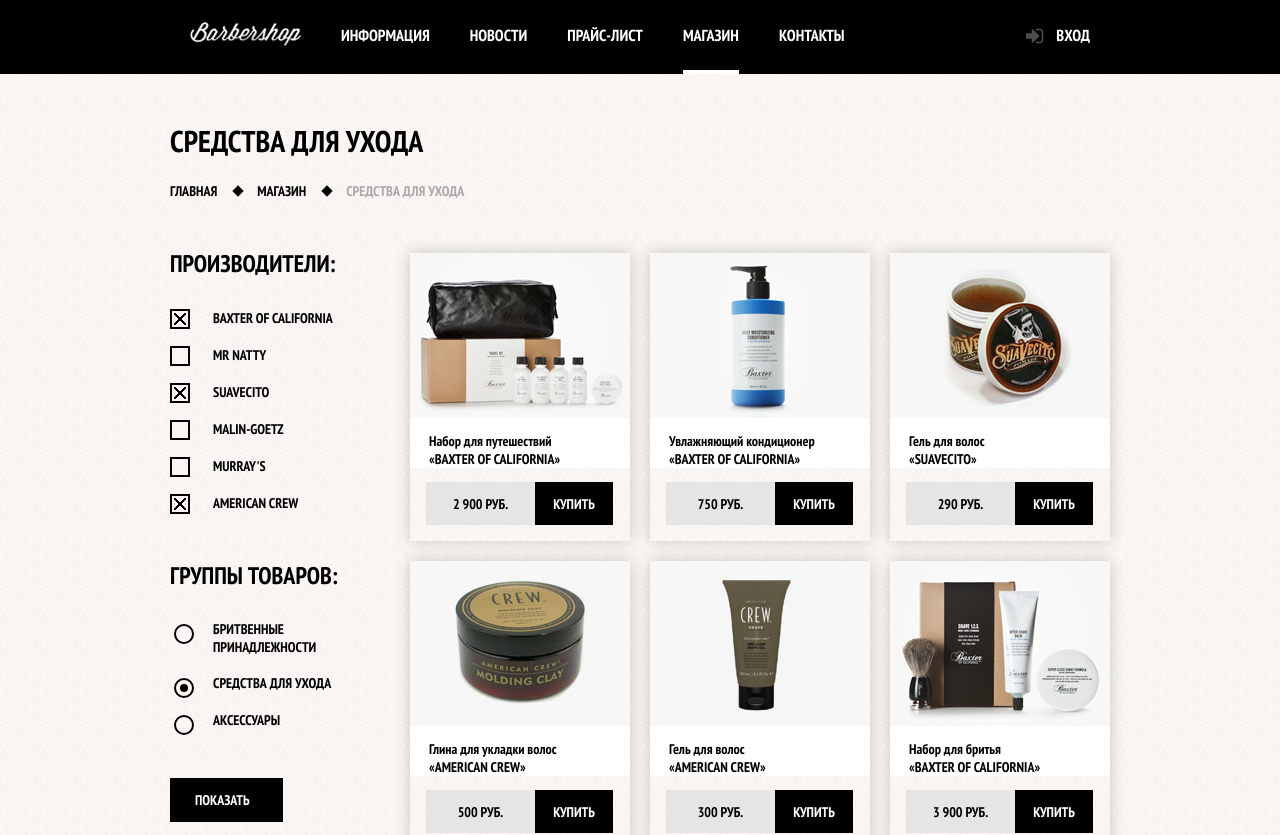
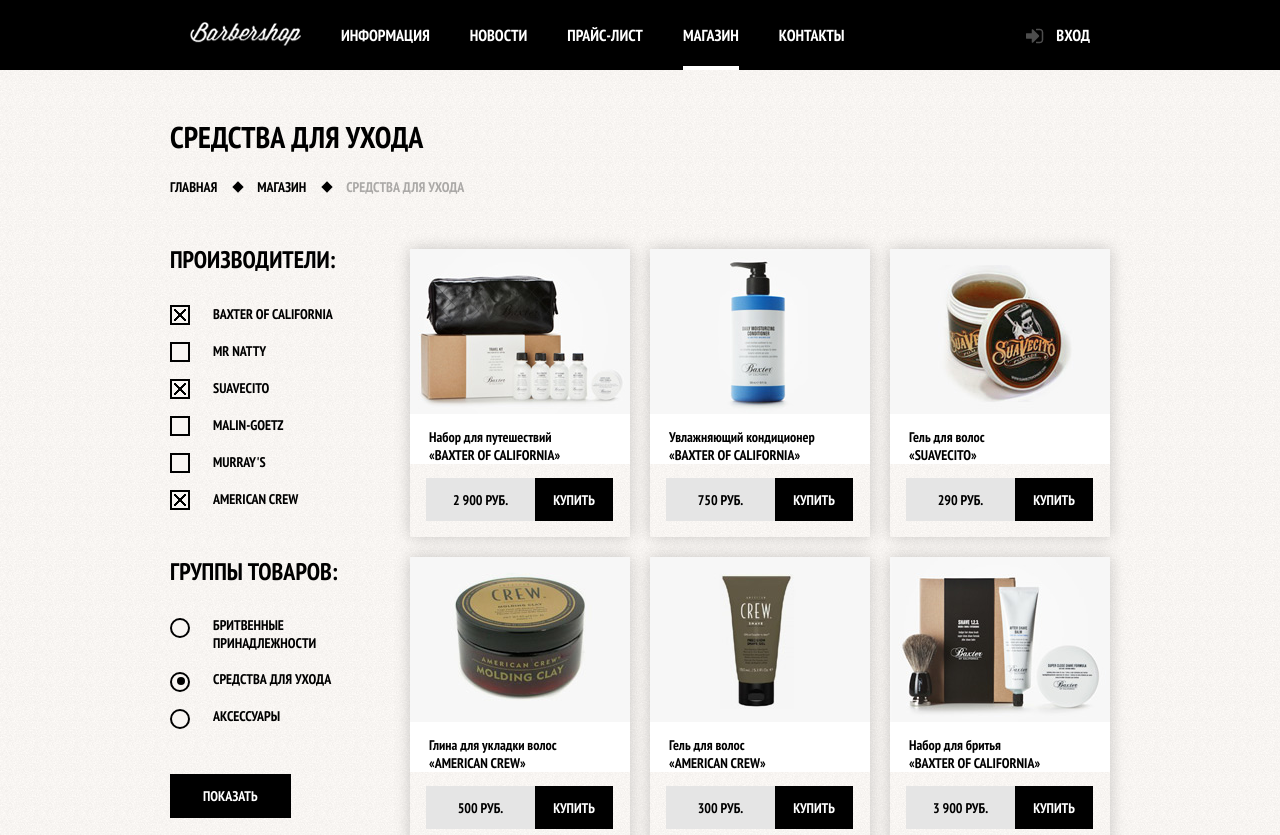
Before and after one commit to OkBand/136498-barbershop, a plain HTML site: page shop.html in a window 1280 px wide. Shown: the top 835 px of the page. Drawn offline with Linux system fonts and the light colour scheme.

Commit message:
CSS was corrected

```diff
--- a/css/style.css
+++ b/css/style.css
@@ -113,13 +113,23 @@
 	background: #242424;
 }
 
-.main-navigation .current{
-	display: block;
-	width: 56px;
-	padding: 25px 0;
-	margin: 0 20px;
-	color: #ffffff;
-	border-bottom: 4px solid #FFFFFF;
+.main-navigation .current {
+	position: relative;
+	background-color: none;
+}
+
+.main-navigation .current::after{
+	content: "";
+	position: absolute;
+	right: 20px;
+	bottom: 0;
+	left: 20px;
+	height: 4px;
+	background-color: #ffffff;
+}
+
+.main-navigation .current a:hover {
+	background: none;
 }
 
 .user-block {
@@ -485,6 +495,7 @@
 	display: inline-block;
 	padding-left: 43px;
 	vertical-align: middle;
+	text-align: left;
 	font-size: 14px;
 	line-height: 18px;
 	cursor: pointer;
@@ -516,8 +527,8 @@
 .shop-form input[type="radio"] + label::before {
 	content: "";
 	position: absolute;
-	top: 4px;
-	left: 4px;
+	top: 2px;
+	left: 0px;
 	width: 16px;
 	height: 16px;
 	border: 2px solid #000000;
@@ -528,16 +539,16 @@
 .shop-form input[type="radio"]:checked + label::after{
 	content: "";
 	position: absolute;
-	top: 10px;
-	left: 10px;
+	top: 7.5px;
+	left: 6.5px;
 	width: 8px;
 	height: 8px;
 	background-color: #000000;
 	border-radius: 4px;
 }
 
-.shop-form button {
-	padding-left: 25px;
+.shop-form .btn {
+	min-width: 115px;
 }
 
 .shop-content-right {
@@ -720,14 +731,15 @@
 }
 
 .item-description {
-	margin-bottom: 38px;
+	margin-bottom: 37px;
 }
 
-.item-price-buy-unit {
+.item-content-right .item-price-buy{
 	margin: 0;
-	margin-bottom: 62px;
+	margin-bottom: 64px;
 	padding: 0;
 }
+
 
 .item-spec ul {
 	margin: 0;
--- a/shop.html
+++ b/shop.html
@@ -26,8 +26,8 @@
 						<li>
 							<a href="#">Прайс-лист</a>
 						</li>
-						<li>
-							<span class="current">Магазин</span>
+						<li class="current">
+							<a>Магазин</a>
 						</li>
 						<li>
 							<a href="#">Контакты</a>
@@ -120,7 +120,7 @@
 							</h2>
 							<div class="item-price-buy">
 								<span class="item-price">2 900 руб.</span>
-								<a href="#" class="btn item-buy">Купить</a>
+								<a href="shop-item.html" class="btn item-buy">Купить</a>
 							</div>
 						</article>
 						<article class="item item-baxt-conditioner">
```
Also changed, not shown: shop-item.html (+4 -4 lines).
